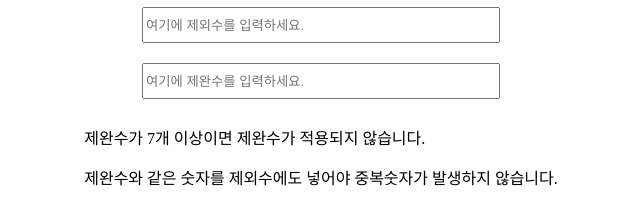
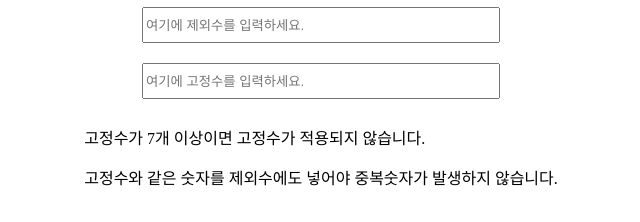
Before and after one commit to DragooCho/practice-js, a plain HTML site: page lotto-js-work/index.html in a window 1280 px wide. Shown: the part 376-598 px from the top of the page, 327-967 px from the left. Drawn offline with Linux system fonts and the light colour scheme.

Commit message:
Update index.html

```diff
--- a/lotto-js-work/index.html
+++ b/lotto-js-work/index.html
@@ -25,12 +25,12 @@
     <input
       id="inputIncluded"
       type="text"
-      placeholder="여기에 제완수를 입력하세요. "
+      placeholder="여기에 고정수를 입력하세요. "
     />
     <div>
-      <p>제완수가 7개 이상이면 제완수가 적용되지 않습니다.</p>
+      <p>고정수가 7개 이상이면 고정수가 적용되지 않습니다.</p>
       <p>
-        제완수와 같은 숫자를 제외수에도 넣어야 중복숫자가 발생하지 않습니다.
+        고정수와 같은 숫자를 제외수에도 넣어야 중복숫자가 발생하지 않습니다.
       </p>
     </div>
 
```
